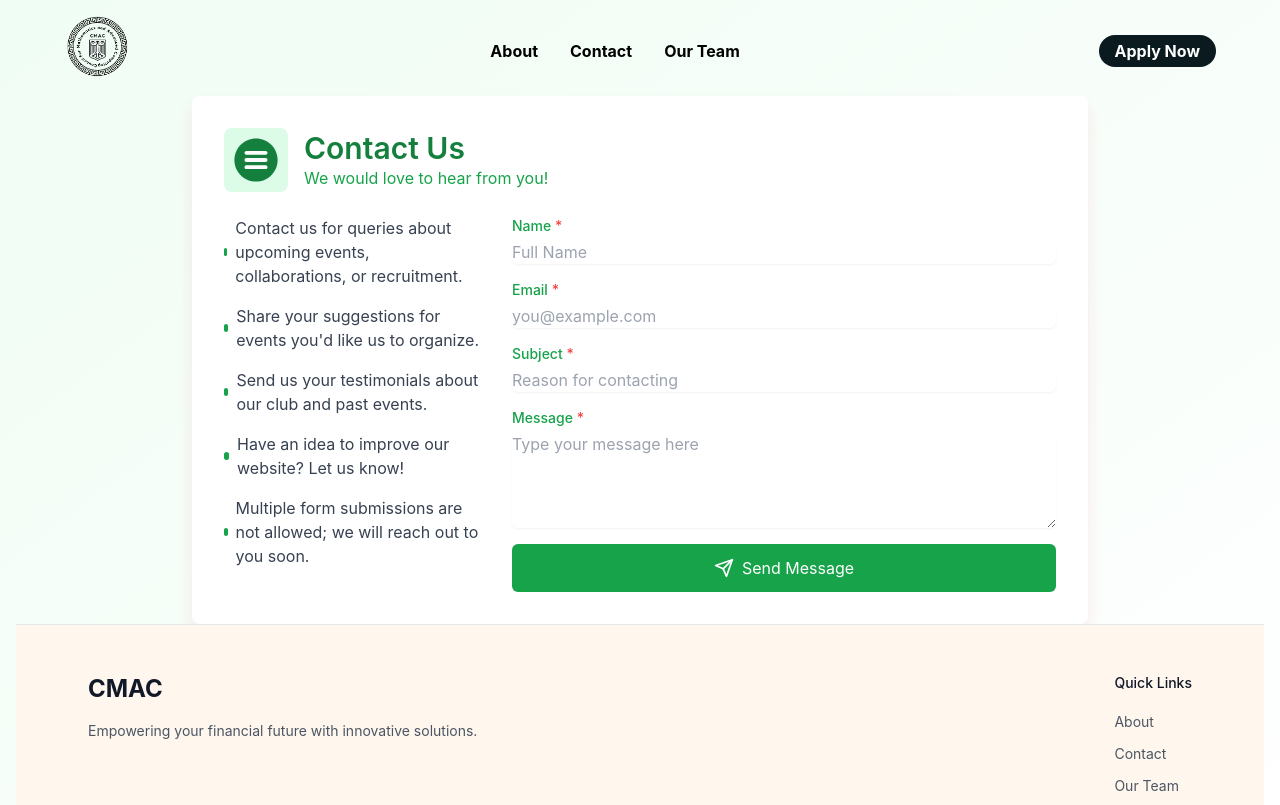
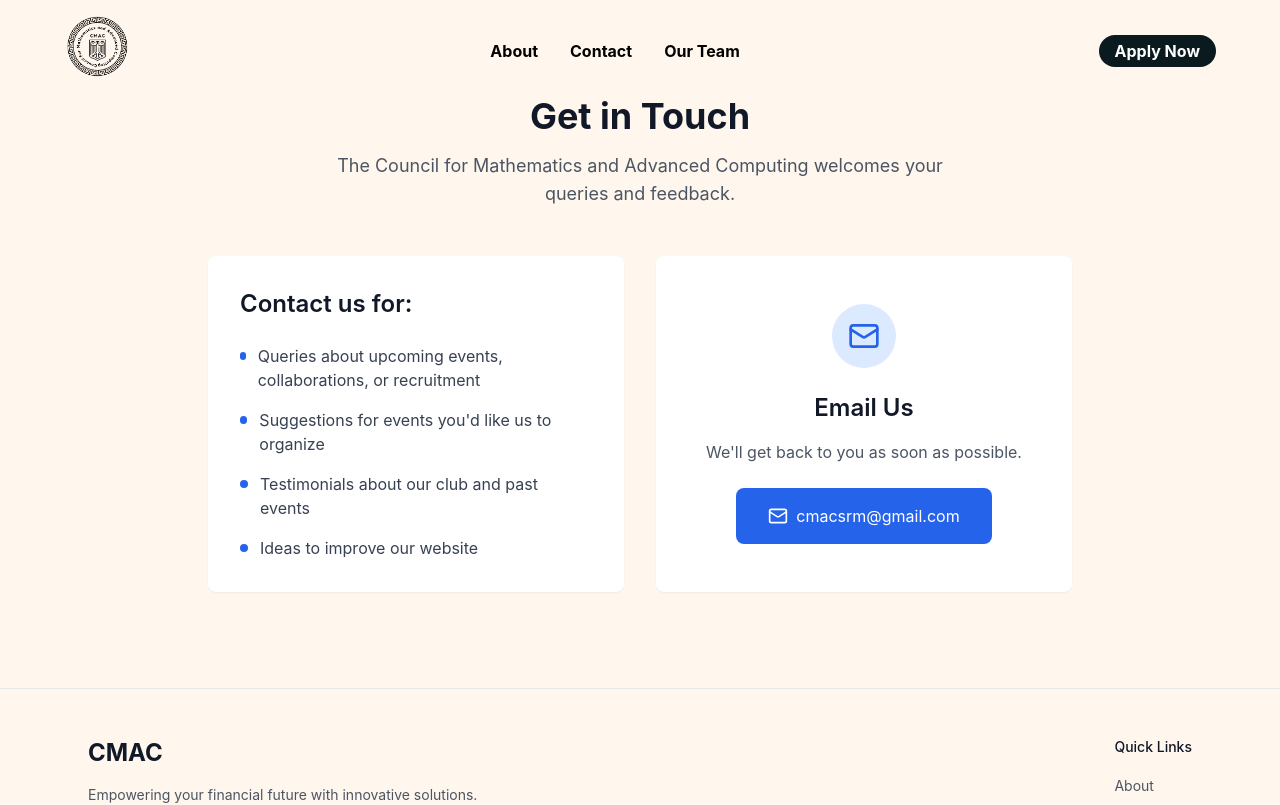
Before and after one commit to Sai-404/cmac-website, a React (Vite) app in the folder client/: page /contact in a window 1280 px wide. Shown: the top 805 px of the page. Built offline with nearby package versions, Linux system fonts and the light colour scheme.

Commit message:
Revamp Contact page layout: enhance design, update email functionality, and improve user engagement

```diff
--- a/client/src/Contact/Contact.jsx
+++ b/client/src/Contact/Contact.jsx
@@ -1,160 +1,65 @@
-import React, { useState } from 'react';
-import { Send } from 'lucide-react';
+import React from 'react';
+import { Mail } from 'lucide-react';
 import Header from "../Home/Components/Header.jsx";
 import Footer from "../Home/Components/Footer.jsx";
 
-
 const ContactPage = () => {
-  const [formData, setFormData] = useState({
-    name: '',
-    email: '',
-    subject: '',
-    message: ''
-  });
-
-  const handleSubmit = (e) => {
-    e.preventDefault();
-    // Handle form submission logic here
-    console.log('Form submitted:', formData);
-  };
-
-  const handleChange = (e) => {
-    setFormData({
-      ...formData,
-      [e.target.name]: e.target.value
-    });
-  };
-
   return (
-    <div className="min-h-screen bg-gradient-to-br from-green-50 to-white pt-24 px-4">
+    <div className="min-h-screen bg-[#FFF7ED]">
       <Header />
 
-      <div className="max-w-4xl mx-auto bg-white rounded-lg shadow-lg p-8">
-        <div className="flex items-center gap-4 mb-6">
-          <div className="w-16 h-16 bg-green-100 rounded-lg flex items-center justify-center">
-            <svg
-              viewBox="0 0 100 100"
-              className="w-12 h-12"
-              fill="none"
-              xmlns="http://www.w3.org/2000/svg"
-            >
-              <path
-                d="M50 95C75 95 95 75 95 50C95 25 75 5 50 5C25 5 5 25 5 50C5 75 25 95 50 95Z"
-                fill="#15803d"
-              />
-              <path
-                d="M30 35L70 35M30 50L70 50M30 65L70 65"
-                stroke="white"
-                strokeWidth="8"
-                strokeLinecap="round"
-              />
-            </svg>
-          </div>
-          <div>
-            <h1 className="text-3xl font-semibold text-green-700">Contact Us</h1>
-            <p className="text-green-600">We would love to hear from you!</p>
-          </div>
-        </div>
-
-        <div className="grid grid-cols-1 md:grid-cols-3 gap-8">
-          <div className="md:col-span-1 space-y-4">
-            <p className="text-gray-700 flex items-center gap-2">
-              <span className="w-2 h-2 bg-green-600 rounded-full"></span>
-              Contact us for queries about upcoming events, collaborations, or recruitment.
-            </p>
-            <p className="text-gray-700 flex items-center gap-2">
-              <span className="w-2 h-2 bg-green-600 rounded-full"></span>
-              Share your suggestions for events you'd like us to organize.
-            </p>
-            <p className="text-gray-700 flex items-center gap-2">
-              <span className="w-2 h-2 bg-green-600 rounded-full"></span>
-              Send us your testimonials about our club and past events.
-            </p>
-            <p className="text-gray-700 flex items-center gap-2">
-              <span className="w-2 h-2 bg-green-600 rounded-full"></span>
-              Have an idea to improve our website? Let us know!
-            </p>
-            <p className="text-gray-700 flex items-center gap-2">
-              <span className="w-2 h-2 bg-green-600 rounded-full"></span>
-              Multiple form submissions are not allowed; we will reach out to you soon.
+      <main className="max-w-4xl mx-auto px-4 py-24">
+        <div className="text-center mb-12">
+          <h1 className="text-4xl font-bold text-gray-900 mb-4">Get in Touch</h1>
+          <p className="text-lg text-gray-600 max-w-2xl mx-auto">
+            The Council for Mathematics and Advanced Computing welcomes your queries and feedback.
           </p>
         </div>
 
-          <form onSubmit={handleSubmit} className="md:col-span-2 space-y-4">
-            <div>
-              <label htmlFor="name" className="block text-sm font-medium text-green-600">
-                Name <span className="text-red-500">*</span>
-              </label>
-              <input
-                type="text"
-                id="name"
-                name="name"
-                value={formData.name}
-                onChange={handleChange}
-                className="mt-1 block w-full rounded-md border-gray-300 shadow-sm focus:border-green-500 focus:ring-green-500"
-                placeholder="Full Name"
-                required
-              />
+        <div className="grid grid-cols-1 md:grid-cols-2 gap-8">
+          <div className="bg-white rounded-lg shadow-sm p-8">
+            <h2 className="text-2xl font-semibold text-gray-900 mb-6">Contact us for:</h2>
+            <ul className="space-y-4">
+              <li className="flex items-start gap-3">
+                <span className="w-2 h-2 bg-blue-600 rounded-full mt-2"></span>
+                <p className="text-gray-700">Queries about upcoming events, collaborations, or recruitment</p>
+              </li>
+              <li className="flex items-start gap-3">
+                <span className="w-2 h-2 bg-blue-600 rounded-full mt-2"></span>
+                <p className="text-gray-700">Suggestions for events you'd like us to organize</p>
+              </li>
+              <li className="flex items-start gap-3">
+                <span className="w-2 h-2 bg-blue-600 rounded-full mt-2"></span>
+                <p className="text-gray-700">Testimonials about our club and past events</p>
+              </li>
+              <li className="flex items-start gap-3">
+                <span className="w-2 h-2 bg-blue-600 rounded-full mt-2"></span>
+                <p className="text-gray-700">Ideas to improve our website</p>
+              </li>
+            </ul>
           </div>
 
-            <div>
-              <label htmlFor="email" className="block text-sm font-medium text-green-600">
-                Email <span className="text-red-500">*</span>
-              </label>
-              <input
-                type="email"
-                id="email"
-                name="email"
-                value={formData.email}
-                onChange={handleChange}
-                className="mt-1 block w-full rounded-md border-gray-300 shadow-sm focus:border-green-500 focus:ring-green-500"
-                placeholder="you@example.com"
-                required
-              />
+          <div className="bg-white rounded-lg shadow-sm p-8 flex flex-col items-center justify-center">
+            <div className="bg-blue-100 w-16 h-16 rounded-full flex items-center justify-center mb-6">
+              <Mail className="w-8 h-8 text-blue-600" />
             </div>
 
-            <div>
-              <label htmlFor="subject" className="block text-sm font-medium text-green-600">
-                Subject <span className="text-red-500">*</span>
-              </label>
-              <input
-                type="text"
-                id="subject"
-                name="subject"
-                value={formData.subject}
-                onChange={handleChange}
-                className="mt-1 block w-full rounded-md border-gray-300 shadow-sm focus:border-green-500 focus:ring-green-500"
-                placeholder="Reason for contacting"
-                required
-              />
-            </div>
+            <h2 className="text-2xl font-semibold text-gray-900 mb-4">Email Us</h2>
+            <p className="text-gray-600 text-center mb-6">
+              We'll get back to you as soon as possible.
+            </p>
 
-            <div>
-              <label htmlFor="message" className="block text-sm font-medium text-green-600">
-                Message <span className="text-red-500">*</span>
-              </label>
-              <textarea
-                id="message"
-                name="message"
-                value={formData.message}
-                onChange={handleChange}
-                rows={4}
-                className="mt-1 block w-full rounded-md border-gray-300 shadow-sm focus:border-green-500 focus:ring-green-500"
-                placeholder="Type your message here"
-                required
-              />
-            </div>
-
-            <button
-              type="submit"
-              className="w-full bg-green-600 text-white px-6 py-3 rounded-md hover:bg-green-700 transition-colors duration-200 flex items-center justify-center gap-2"
+            <a
+              href="mailto:cmacsrm@gmail.com"
+              className="inline-flex items-center gap-2 bg-blue-600 text-white px-8 py-4 rounded-lg hover:bg-blue-700 transition-colors duration-200"
             >
-              <Send size={20} />
-              Send Message
-            </button>
-          </form>
+              <Mail className="w-5 h-5" />
+              cmacsrm@gmail.com
+            </a>
           </div>
         </div>
+      </main>
+
       <Footer />
     </div>
   );
```
Lines whose indentation alone changed are shown as unchanged.
